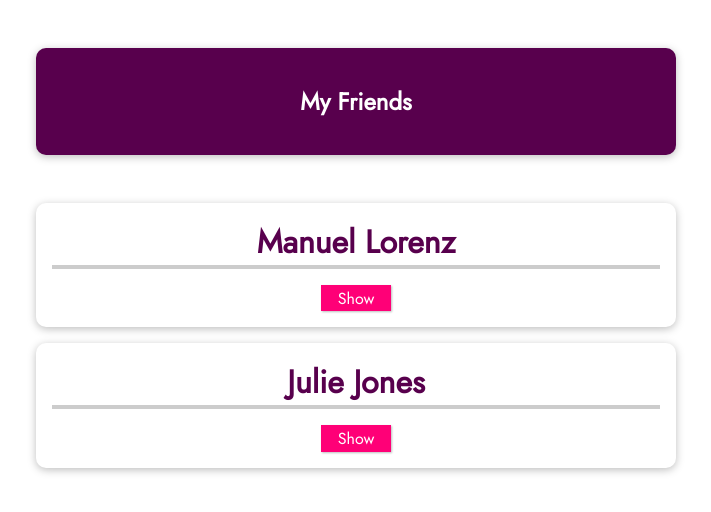
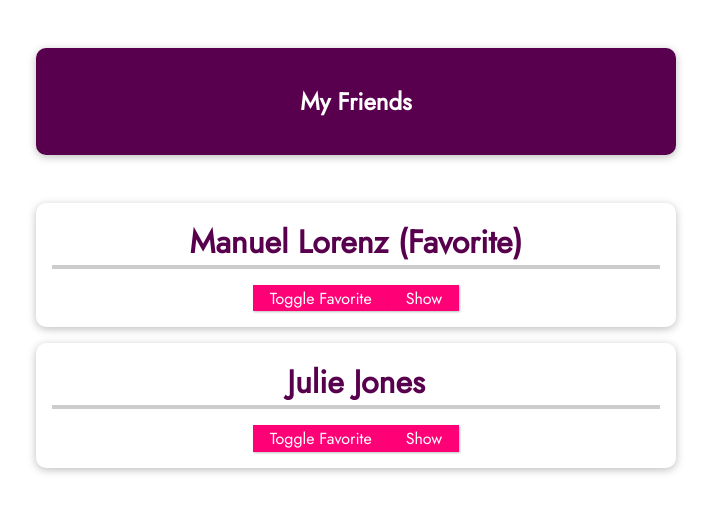
Before and after one commit to VueProjectsSpereira/07new-vue-project, a Vue app: page / in a window 1280 px wide. Shown: the top 512 px of the page, without its empty margins (284-995 px from the left). Built offline with nearby package versions, Linux system fonts and the light colour scheme.

Commit message:
96. Prop Behavior & Changing Props
96. Prop Behavior & Changing Props

```diff
--- a/src/App.vue
+++ b/src/App.vue
@@ -6,11 +6,13 @@
         name="Manuel Lorenz"
         phone-number="01234 78992"
         email-address="manuel@localhost.com"
+        is-favorite="1"
       ></friend-contact>
       <friend-contact
         name="Julie Jones"
         phone-number="0987 65431"
         email-address="julie@localhost.com"
+        is-favorite="0"
       ></friend-contact>
     </ul>
   </section>
--- a/src/components/FriendContact.vue
+++ b/src/components/FriendContact.vue
@@ -1,6 +1,7 @@
 <template>
   <li>
-    <h2>{{ name }}</h2>
+    <h2>{{ name }} {{ friendIsFavorite === "1" ? "(Favorite)" : "" }}</h2>
+    <button @click="toggleFavorite">Toggle Favorite</button>
     <button @click="toggleDetails">
       {{ detailsAreVisible ? "Hide" : "Show" }}
     </button>
@@ -13,7 +14,7 @@
 
 <script>
 export default {
-  props: ["name", "phoneNumber", "emailAddress"],
+  props: ["name", "phoneNumber", "emailAddress", "isFavorite"],
   data() {
     return {
       detailsAreVisible: false,
@@ -23,12 +24,20 @@
         phone: "0123 45678 90",
         email: "manuel@localhost.com",
       },
+      friendIsFavorite: this.isFavorite,
     };
   },
   methods: {
     toggleDetails() {
       this.detailsAreVisible = !this.detailsAreVisible;
     },
+    toggleFavorite() {
+      if (this.friendIsFavorite === "1") {
+        this.friendIsFavorite = "0";
+      } else {
+        this.friendIsFavorite = "1";
+      }
+    },
   },
 };
 </script>
```
